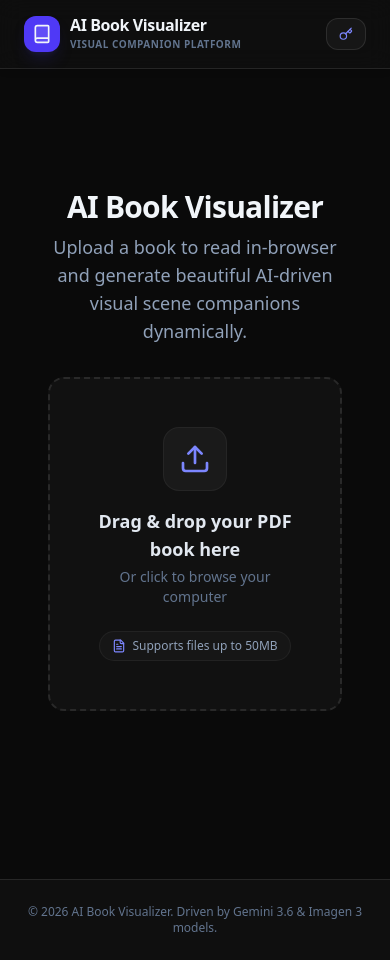
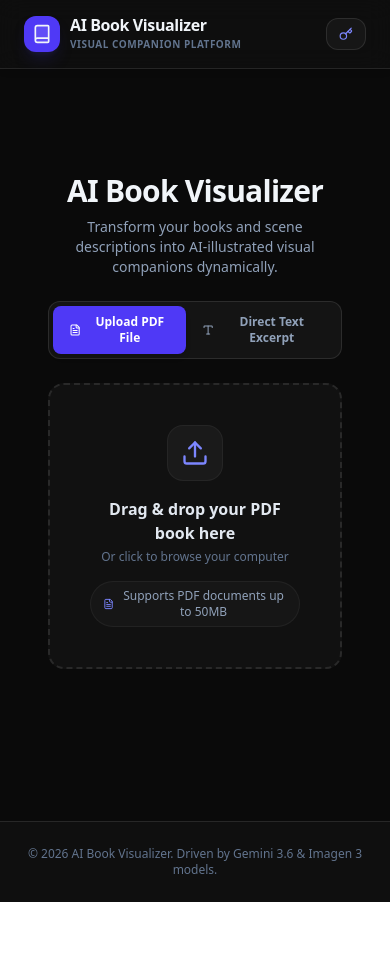
Before and after one commit to jliang117/bookVis, a React (Vite) app: page / in a window 390 px wide. After the commit the page ends 902 px from the top, so only its background shows below. Built offline with nearby package versions, Linux system fonts and the light colour scheme.

Commit message:
feat: add manual text input support for scene generation
- Introduce text-based input mode alongside PDF file uploads
- Update "New Scene" UI and responsive image panel layout
- Refactor PDF rendering logic to handle non-PDF visualizer sessions
- Remove unused cloudflare and wrangler dependencies

```diff
--- a/src/App.tsx
+++ b/src/App.tsx
@@ -87,13 +87,14 @@
                 {/* Art style controller */}
                 <ArtStyleSelector />
 
-                {/* Reset layout */}
+                {/* Reset / New Scene layout */}
                 <button
                   onClick={resetStore}
                   className="flex items-center gap-1.5 px-3 py-2 bg-[#161616] text-slate-400 hover:text-slate-100 hover:bg-[#222222] border border-white/10 rounded-xl text-xs font-semibold transition-all active:scale-95 cursor-pointer"
+                  title="Start a new scene or upload a new book"
                 >
                   <LogOut className="w-3.5 h-3.5" />
-                  <span className="hidden md:inline">Close Book</span>
+                  <span className="hidden md:inline">New Scene</span>
                 </button>
               </motion.div>
             )}
--- a/src/components/ImagePanel.tsx
+++ b/src/components/ImagePanel.tsx
@@ -65,7 +65,7 @@
       </div>
 
       {/* Main Image Stage */}
-      <div className="flex-1 flex items-center justify-center p-6 bg-[#0a0a0a] min-h-[400px]">
+      <div className="flex-1 flex items-center justify-center p-4 sm:p-6 bg-[#0a0a0a] min-h-[420px] max-h-[700px] lg:max-h-[calc(100vh-220px)] overflow-hidden">
 
         {/* IDLE State */}
         {generationStatus === 'idle' && !imageUrl && (
--- a/src/components/PdfUploader.tsx
+++ b/src/components/PdfUploader.tsx
@@ -1,6 +1,6 @@
 import React, { useState, useRef } from 'react';
 import * as pdfjsLib from 'pdfjs-dist';
-import { Upload, FileText, Loader2, AlertCircle } from 'lucide-react';
+import { Upload, FileText, Loader2, AlertCircle, Sparkles, Type } from 'lucide-react';
 import { useAppStore } from '../lib/store';
 
 // Set up PDFJS Worker using Vite's URL asset loader for offline-safe compatibility
@@ -9,8 +9,13 @@
   import.meta.url
 ).toString();
 
+const SAMPLE_EXCERPT = `The ancient library was carved directly into the petrified roots of the Great Willow. Shafts of amber sunlight filtered down through emerald glass skylights, illuminating swirling motes of dust and towering shelves packed with leather-bound grimoires. At the center of the moss-carpeted chamber, a brass astrolabe rotated silently, casting intricate geometric shadows across the cobblestone floor where young scholar Dennis stood in awe, clutching a glowing sapphire crystal.`;
+
 export default function PdfUploader() {
   const setPageTexts = useAppStore((state) => state.setPageTexts);
+  const generateVisualization = useAppStore((state) => state.generateVisualization);
+  const [mode, setMode] = useState<'file' | 'text'>('file');
+  const [directText, setDirectText] = useState('');
   const [isDragging, setIsDragging] = useState(false);
   const [parsingProgress, setParsingProgress] = useState<number | null>(null);
   const [totalPages, setTotalPages] = useState<number | null>(null);
@@ -62,6 +67,27 @@
     }
   };
 
+  const handleDirectTextSubmit = (e: React.FormEvent) => {
+    e.preventDefault();
+    const text = directText.trim();
+    if (!text) {
+      setError('Please enter or paste some descriptive text to visualize.');
+      return;
+    }
+
+    setError(null);
+    (window as any).__CURRENT_PDF_DOC__ = null;
+
+    // Simple deterministic hash based on text content
+    const textHash = 'text_' + Math.abs(text.split('').reduce((a, b) => { a = ((a << 5) - a) + b.charCodeAt(0); return a & a }, 0)).toString(36);
+
+    // Set page texts and immediately generate visualization
+    setPageTexts([text], 'Direct Text Excerpt', textHash);
+    setTimeout(() => {
+      generateVisualization();
+    }, 100);
+  };
+
   const handleDragOver = (e: React.DragEvent) => {
     e.preventDefault();
     setIsDragging(true);
@@ -88,22 +114,53 @@
   };
 
   return (
-    <div className="w-full max-w-2xl mx-auto py-12 px-6">
-      <div className="text-center mb-8">
+    <div className="w-full max-w-2xl mx-auto py-8 px-6">
+      <div className="text-center mb-6">
         <h1 className="text-3xl font-extrabold text-slate-100 tracking-tight mb-2">
           AI Book Visualizer
         </h1>
-        <p className="text-slate-400 text-lg max-w-lg mx-auto">
-          Upload a book to read in-browser and generate beautiful AI-driven visual scene companions dynamically.
+        <p className="text-slate-400 text-sm max-w-lg mx-auto">
+          Transform your books and scene descriptions into AI-illustrated visual companions dynamically.
         </p>
       </div>
 
+      {/* Mode Toggle Bar */}
+      <div className="flex items-center justify-center mb-6">
+        <div className="inline-flex p-1 bg-[#141414] border border-white/10 rounded-xl">
+          <button
+            type="button"
+            onClick={() => { setMode('file'); setError(null); }}
+            className={`flex items-center gap-2 px-4 py-2 rounded-lg text-xs font-semibold transition-all cursor-pointer ${
+              mode === 'file'
+                ? 'bg-indigo-600 text-white shadow-md'
+                : 'text-slate-400 hover:text-slate-200'
+            }`}
+          >
+            <FileText className="w-3.5 h-3.5" />
+            <span>Upload PDF File</span>
+          </button>
+          <button
+            type="button"
+            onClick={() => { setMode('text'); setError(null); }}
+            className={`flex items-center gap-2 px-4 py-2 rounded-lg text-xs font-semibold transition-all cursor-pointer ${
+              mode === 'text'
+                ? 'bg-indigo-600 text-white shadow-md'
+                : 'text-slate-400 hover:text-slate-200'
+            }`}
+          >
+            <Type className="w-3.5 h-3.5" />
+            <span>Direct Text Excerpt</span>
+          </button>
+        </div>
+      </div>
+
+      {mode === 'file' ? (
         <div
           onDragOver={handleDragOver}
           onDragLeave={handleDragLeave}
           onDrop={handleDrop}
           onClick={() => fileInputRef.current?.click()}
-        className={`w-full border-2 border-dashed rounded-2xl p-12 transition-all duration-200 cursor-pointer flex flex-col items-center justify-center min-h-[300px] ${
+          className={`w-full border-2 border-dashed rounded-2xl p-10 transition-all duration-200 cursor-pointer flex flex-col items-center justify-center min-h-[280px] ${
             isDragging
               ? 'border-indigo-500 bg-indigo-950/20 shadow-inner scale-[0.99]'
               : 'border-white/10 hover:border-white/20 bg-[#111111] hover:bg-[#141414]'
@@ -119,28 +176,28 @@
 
           {parsingProgress === null ? (
             <div className="flex flex-col items-center text-center">
-            <div className="w-16 h-16 rounded-2xl bg-[#1a1a1a] border border-white/5 flex items-center justify-center mb-4 transition-transform group-hover:scale-110">
-              <Upload className="w-8 h-8 text-indigo-400" />
+              <div className="w-14 h-14 rounded-2xl bg-[#1a1a1a] border border-white/5 flex items-center justify-center mb-4 transition-transform group-hover:scale-110">
+                <Upload className="w-7 h-7 text-indigo-400" />
               </div>
-            <p className="text-lg font-semibold text-slate-200 mb-1">
+              <p className="text-base font-semibold text-slate-200 mb-1">
                 Drag & drop your PDF book here
               </p>
-            <p className="text-sm text-slate-500 mb-6">
+              <p className="text-xs text-slate-500 mb-4">
                 Or click to browse your computer
               </p>
               <div className="inline-flex items-center gap-1.5 text-xs text-slate-400 bg-[#161616] px-3 py-1.5 rounded-full border border-white/5">
                 <FileText className="w-3.5 h-3.5 text-indigo-400" />
-              <span>Supports files up to 50MB</span>
+                <span>Supports PDF documents up to 50MB</span>
               </div>
             </div>
           ) : (
             <div className="flex flex-col items-center text-center w-full max-w-md">
-            <Loader2 className="w-12 h-12 text-indigo-500 animate-spin mb-4" />
-            <p className="text-lg font-semibold text-slate-200 mb-1">
+              <Loader2 className="w-10 h-10 text-indigo-500 animate-spin mb-3" />
+              <p className="text-base font-semibold text-slate-200 mb-1">
                 Parsing book content...
               </p>
-            <p className="text-sm text-slate-400 mb-4">
-              Extracting searchable text pages for local companion rendering
+              <p className="text-xs text-slate-400 mb-3">
+                Extracting searchable text pages for companion rendering
               </p>
 
               <div className="w-full bg-[#1a1a1a] border border-white/5 rounded-full h-2.5 mb-2 overflow-hidden">
@@ -158,12 +215,46 @@
             </div>
           )}
         </div>
+      ) : (
+        /* Direct Text Input Form */
+        <form onSubmit={handleDirectTextSubmit} className="space-y-4">
+          <div className="relative bg-[#111111] border border-white/10 rounded-2xl p-4 focus-within:border-indigo-500/50 transition-colors">
+            <textarea
+              rows={7}
+              value={directText}
+              onChange={(e) => setDirectText(e.target.value)}
+              placeholder="Paste or write a book excerpt, story scene, character interaction, or descriptive paragraph to generate an illustration..."
+              className="w-full bg-transparent text-slate-200 placeholder-slate-500 text-sm focus:outline-none resize-none leading-relaxed font-serif"
+            />
+
+            <div className="flex items-center justify-between pt-2 border-t border-white/5 text-xs text-slate-500">
+              <button
+                type="button"
+                onClick={() => setDirectText(SAMPLE_EXCERPT)}
+                className="text-indigo-400 hover:text-indigo-300 transition-colors cursor-pointer text-xs font-medium"
+              >
+                Insert sample fantasy scene
+              </button>
+              <span>{directText.trim().split(/\s+/).filter(Boolean).length} words</span>
+            </div>
+          </div>
+
+          <button
+            type="submit"
+            disabled={!directText.trim()}
+            className="w-full flex items-center justify-center gap-2 py-3 px-4 bg-indigo-600 hover:bg-indigo-500 disabled:opacity-40 disabled:cursor-not-allowed text-white rounded-xl text-sm font-semibold shadow-lg shadow-indigo-950/40 transition-all active:scale-[0.99] cursor-pointer"
+          >
+            <Sparkles className="w-4 h-4 text-amber-300" />
+            <span>Generate Direct Visualization</span>
+          </button>
+        </form>
+      )}
 
       {error && (
-        <div className="mt-6 p-4 rounded-xl bg-rose-950/20 border border-rose-900/30 text-rose-200 flex items-start gap-3 text-sm">
-          <AlertCircle className="w-5 h-5 text-rose-400 shrink-0 mt-0.5" />
+        <div className="mt-5 p-4 rounded-xl bg-rose-950/20 border border-rose-900/30 text-rose-200 flex items-start gap-3 text-xs">
+          <AlertCircle className="w-4 h-4 text-rose-400 shrink-0 mt-0.5" />
           <div>
-            <h4 className="font-semibold mb-0.5">Upload Failed</h4>
+            <h4 className="font-semibold mb-0.5">Notice</h4>
             <p className="text-rose-300/90">{error}</p>
           </div>
         </div>
```
Also changed, not shown: src/components/ReaderPanel.tsx (+29 -3 lines), 1 other file (tests, documents, lock files or other folders). Lines whose indentation alone changed are shown as unchanged.
